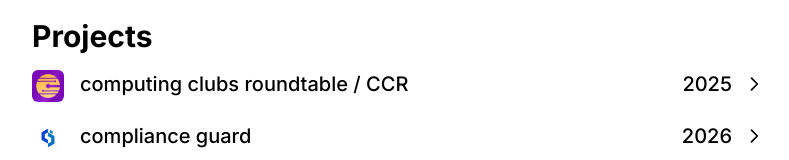
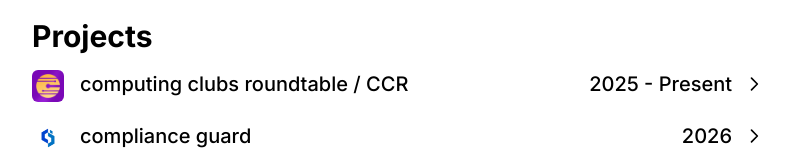
Before and after one commit to dan-opse/personal-website, a Next.js app: page / in a window 1280 px wide. Shown: the part 391-551 px from the top of the page, without its empty margins (240-1029 px from the left). Built offline with nearby package versions, Linux system fonts and the light colour scheme; a web font is replaced by a local one.

Commit message:
changed dates

```diff
--- a/app/page.tsx
+++ b/app/page.tsx
@@ -95,7 +95,7 @@ export default function Home() {
             <ProjectCard
               icon="/experience-icons/compsa.jpg"
               title="computing clubs roundtable / CCR"
-              year="2025"
+              year="2025 - Present"
               description="A platform built to centralize club activity, opportunities, and updates across Queen’s Computing."
               link="https://compsa.ca/ccr"
             />
```
